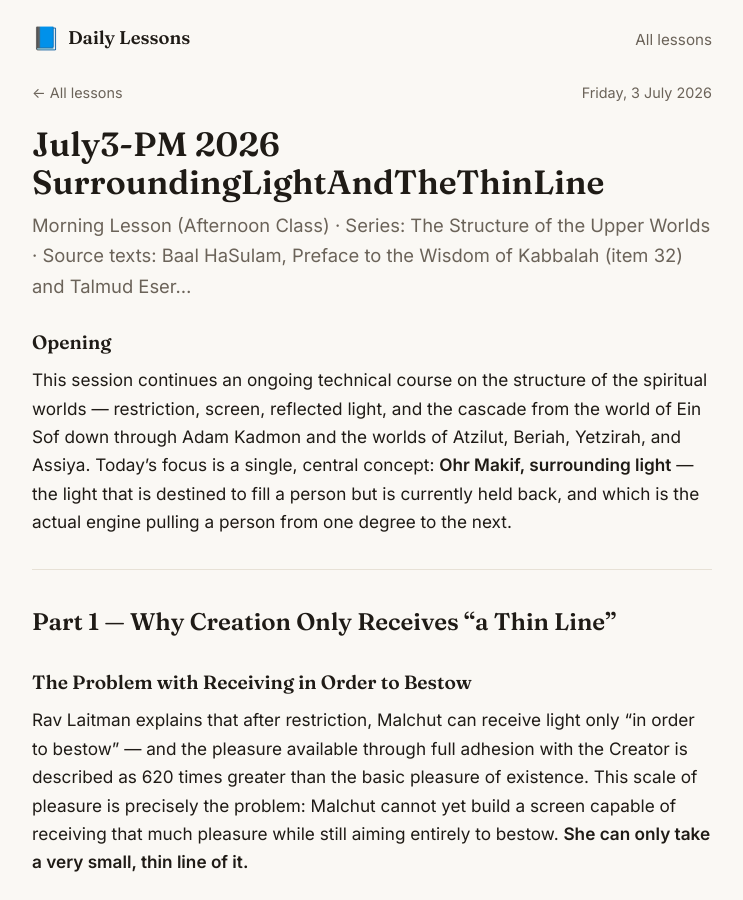
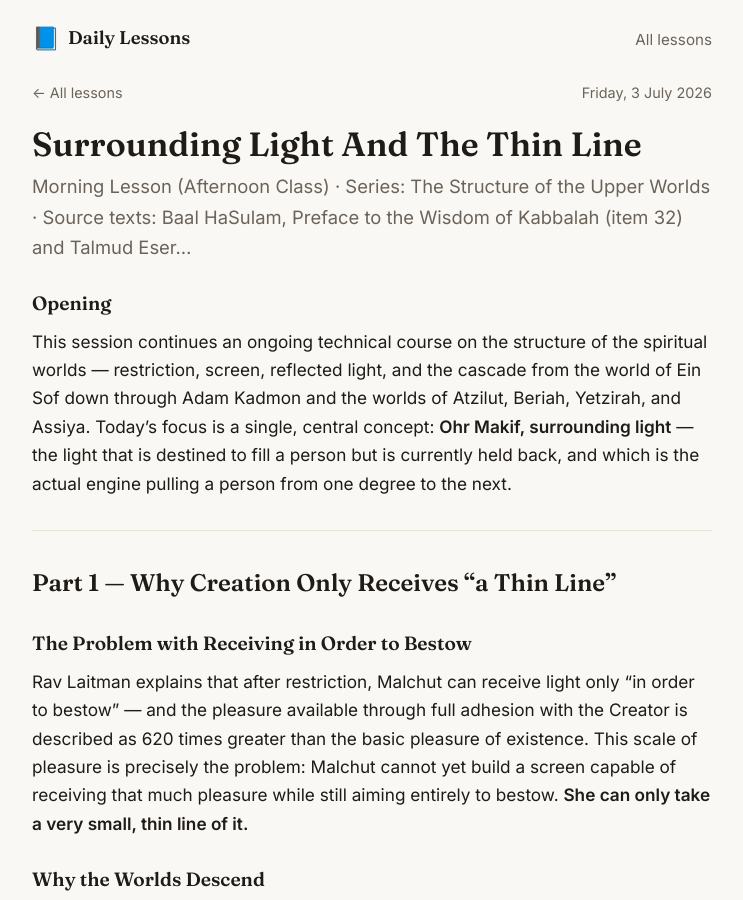
Before and after one commit to BB-Docs/BB-Docs.github.io, a Jekyll site: the page built from _posts/2026-07-03-surrounding-light-and-the-thin-line.md, in a window 1280 px wide and 900 px high. Shown: the whole window, without its empty margins (268-1011 px from the left). Built offline with Jekyll 4.4.1, drawn with Linux system fonts in a browser that asks for light colours.

Commit message:
Rebuild all lessons from Drive (29 posts)

```diff
--- a/_posts/2026-07-03-july3-pm-2026-surroundinglightandthethinline.md
+++ b/_posts/2026-07-03-surrounding-light-and-the-thin-line.md
@@ -1,5 +1,5 @@
 ---
-title: "July3-PM 2026 SurroundingLightAndTheThinLine"
+title: "Surrounding Light And The Thin Line"
 subtitle: "Morning Lesson (Afternoon Class) · Series: The Structure of the Upper Worlds · Source texts: Baal HaSulam, Preface to the Wisdom of Kabbalah (item 32) and Talmud Eser…"
 date: 2026-07-03
 ---
```
